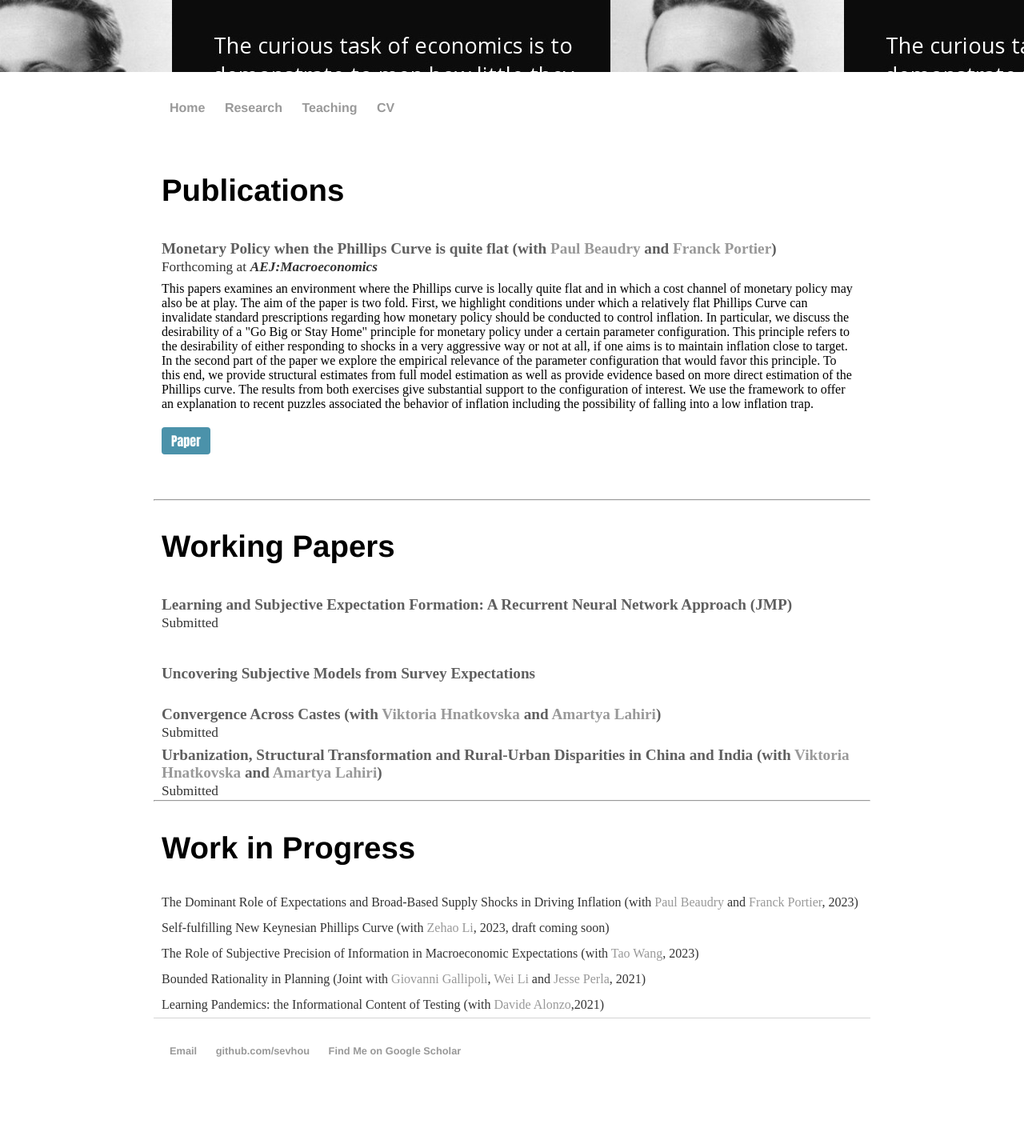
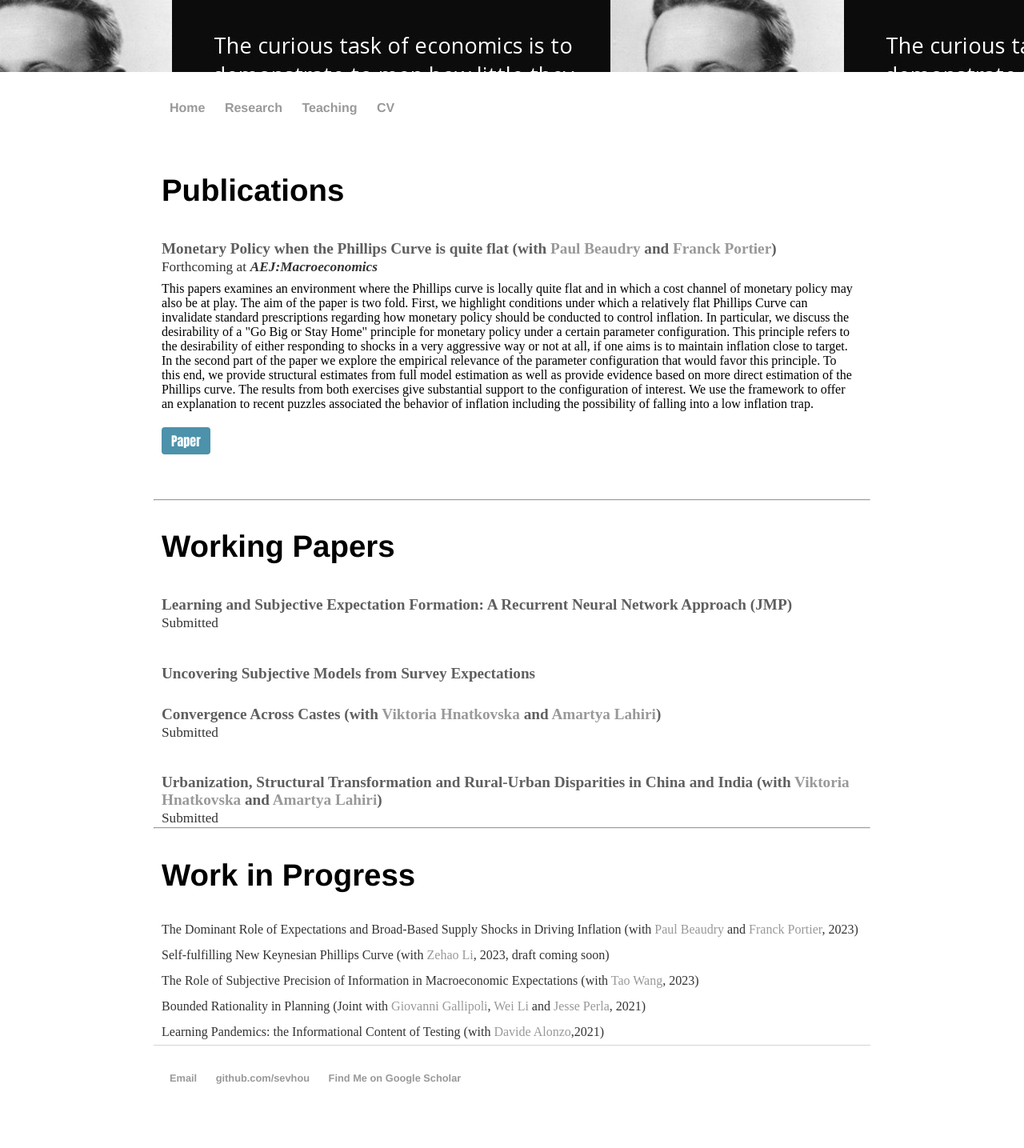
Before and after one commit to sevhou/sevhou.github.io, a Jekyll site: the page built from research/index.html, in a window 1280 px wide. Shown: the whole page at 80% size. Built offline with Jekyll 4.4.1, drawn with Linux system fonts in a browser that asks for light colours; before the commit the page ends 1401 px from its top, so only the background shows below that.

Commit message:
Update index.html

```diff
--- a/research/index.html
+++ b/research/index.html
@@ -58,7 +58,7 @@ title: Research
       </div>
     </div>
 
-    <h2 type="button" class="slide-toggle">Urbanization, Structural Transformation and Rural-Urban Disparities in
+  <br><h2 type="button" class="slide-toggle">Urbanization, Structural Transformation and Rural-Urban Disparities in
 China and India (with <a href="https://hnatkovska.arts.ubc.ca/">Viktoria Hnatkovska</a> and <a href="https://alahiri.arts.ubc.ca/">Amartya Lahiri</a>)<br>
 	    <pubf>Submitted</pubf></h2>
     <div class="box">
```
